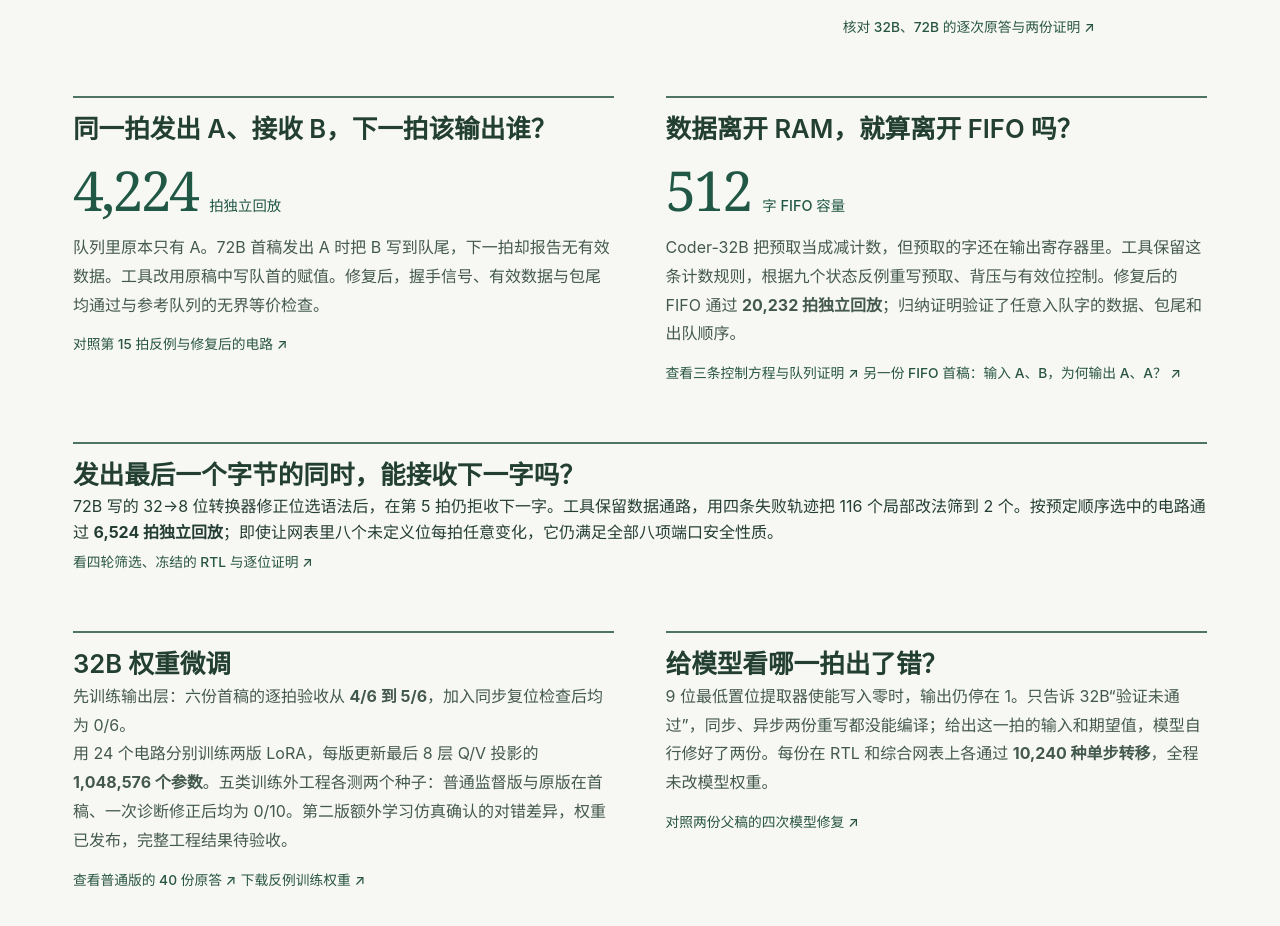
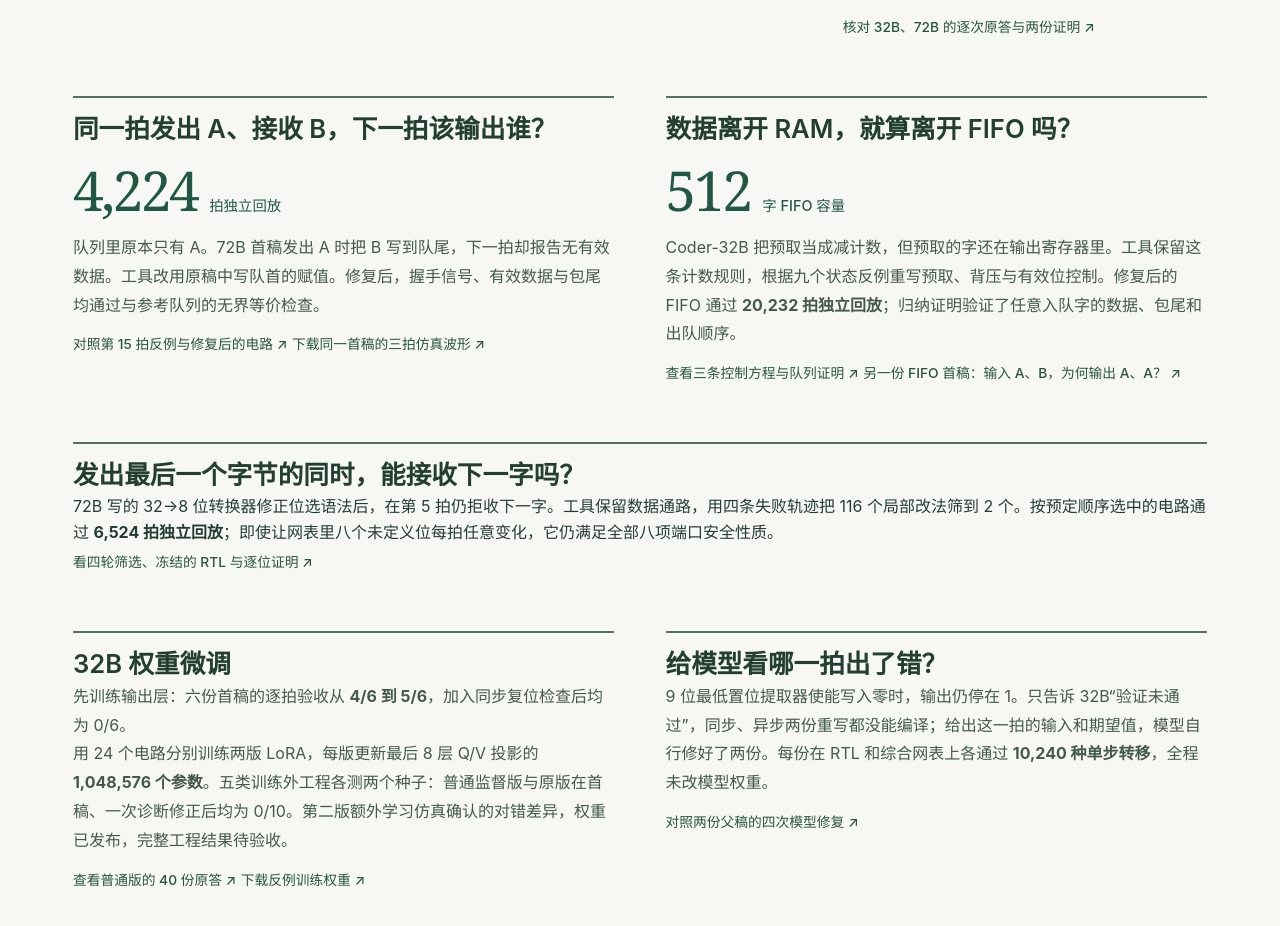
Before and after one commit to EtherealBian/etherealbian.github.io, a plain HTML site: page work/rtl-witness.html in a window 1280 px wide. Shown: the part 944-1870 px from the top of the page. Drawn offline with Linux system fonts and the light colour scheme.

Commit message:
Link replayable three-cycle RTL and netlist waveforms from project ten

```diff
--- a/work/rtl-witness.html
+++ b/work/rtl-witness.html
@@ -14,7 +14,7 @@
   </dl><a class="rocket-source" href="https://github.com/EtherealBian/rtl-witness/blob/main/docs/slice-models.md">核对 32B、72B 的逐次原答与两份证明 ↗</a>
 </section></div>
 <div class="rocket-comparisons">
-  <section><h2>同一拍发出 A、接收 B，下一拍该输出谁？</h2><p class="rocket-stat">4,224 <small>拍独立回放</small></p><p>队列里原本只有 A。72B 首稿发出 A 时把 B 写到队尾，下一拍却报告无有效数据。工具改用原稿中写队首的赋值。修复后，握手信号、有效数据与包尾均通过与参考队列的无界等价检查。</p><a class="rocket-source" href="https://github.com/EtherealBian/rtl-witness/blob/114352195764b1b7b1122afe210821545ffb4a63/docs/skid-overlap.md">对照第 15 拍反例与修复后的电路 ↗</a></section>
+  <section><h2>同一拍发出 A、接收 B，下一拍该输出谁？</h2><p class="rocket-stat">4,224 <small>拍独立回放</small></p><p>队列里原本只有 A。72B 首稿发出 A 时把 B 写到队尾，下一拍却报告无有效数据。工具改用原稿中写队首的赋值。修复后，握手信号、有效数据与包尾均通过与参考队列的无界等价检查。</p><a class="rocket-source" href="https://github.com/EtherealBian/rtl-witness/blob/114352195764b1b7b1122afe210821545ffb4a63/docs/skid-overlap.md">对照第 15 拍反例与修复后的电路 ↗</a> <a class="rocket-source" href="https://github.com/EtherealBian/rtl-witness/tree/99f89d11d562d8450feff6085025fd1d33e3d5f5/reports/development-waves-v1">下载同一首稿的三拍仿真波形 ↗</a></section>
   <section><h2>数据离开 RAM，就算离开 FIFO 吗？</h2><p class="rocket-stat">512 <small>字 FIFO 容量</small></p><p>Coder-32B 把预取当成减计数，但预取的字还在输出寄存器里。工具保留这条计数规则，根据九个状态反例重写预取、背压与有效位控制。修复后的 FIFO 通过 <strong>20,232 拍独立回放</strong>；归纳证明验证了任意入队字的数据、包尾和出队顺序。</p><a class="rocket-source" href="https://github.com/EtherealBian/rtl-witness/blob/main/docs/fifo-controller.md#从反例重新推导控制方程">查看三条控制方程与队列证明 ↗</a> <a class="rocket-source" href="https://github.com/EtherealBian/rtl-witness/tree/0798a5363fde93b908b1fcf03ada79c4fa5f6785/reports/axis-transaction-witness-v1">另一份 FIFO 首稿：输入 A、B，为何输出 A、A？ ↗</a></section>
 </div>
 <section class="rocket-boot" style="margin-top:clamp(28px,4vw,55px)" aria-labelledby="refill-heading"><h2 id="refill-heading">发出最后一个字节的同时，能接收下一字吗？</h2><p>72B 写的 32→8 位转换器修正位选语法后，在第 5 拍仍拒收下一字。工具保留数据通路，用四条失败轨迹把 116 个局部改法筛到 2 个。按预定顺序选中的电路通过 <strong>6,524 拍独立回放</strong>；即使让网表里八个未定义位每拍任意变化，它仍满足全部八项端口安全性质。</p><a class="rocket-source" href="https://github.com/EtherealBian/rtl-witness/blob/main/docs/unpack-local-search.md">看四轮筛选、冻结的 RTL 与逐位证明 ↗</a></section>
```
